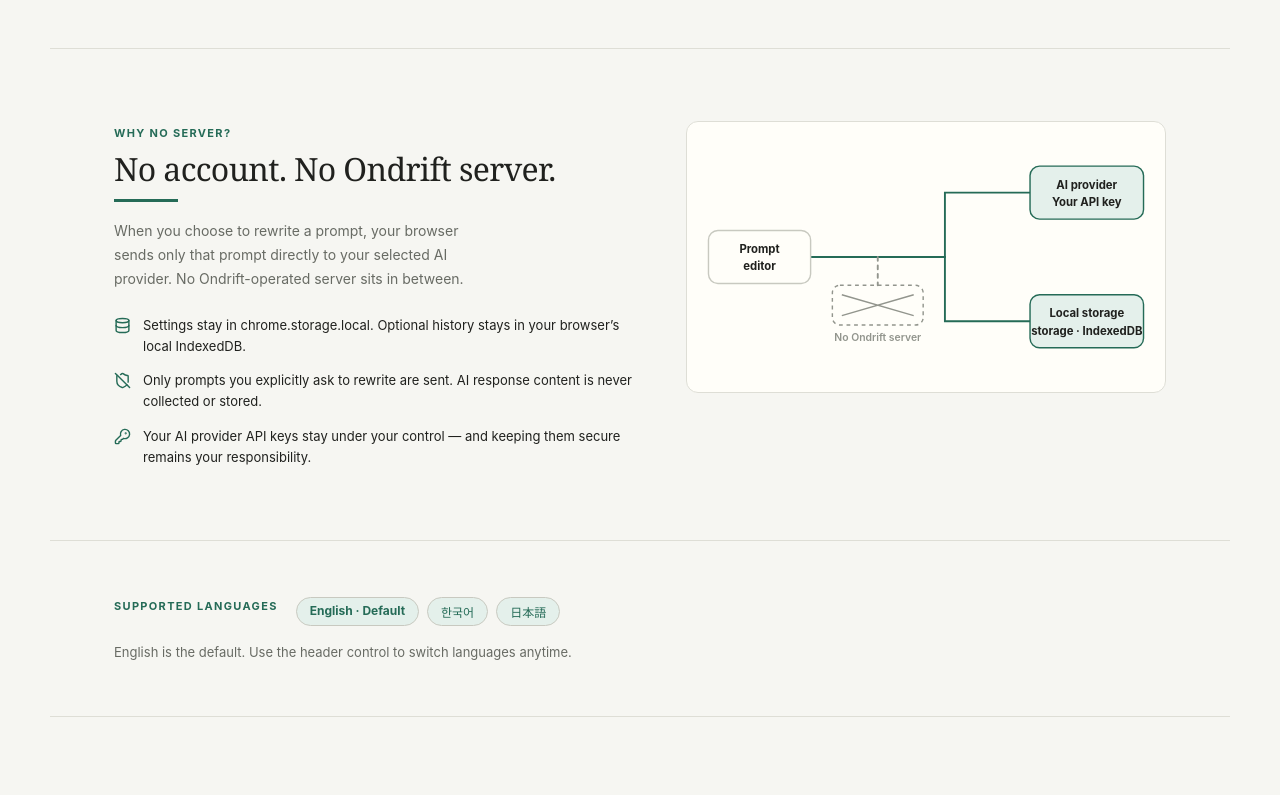
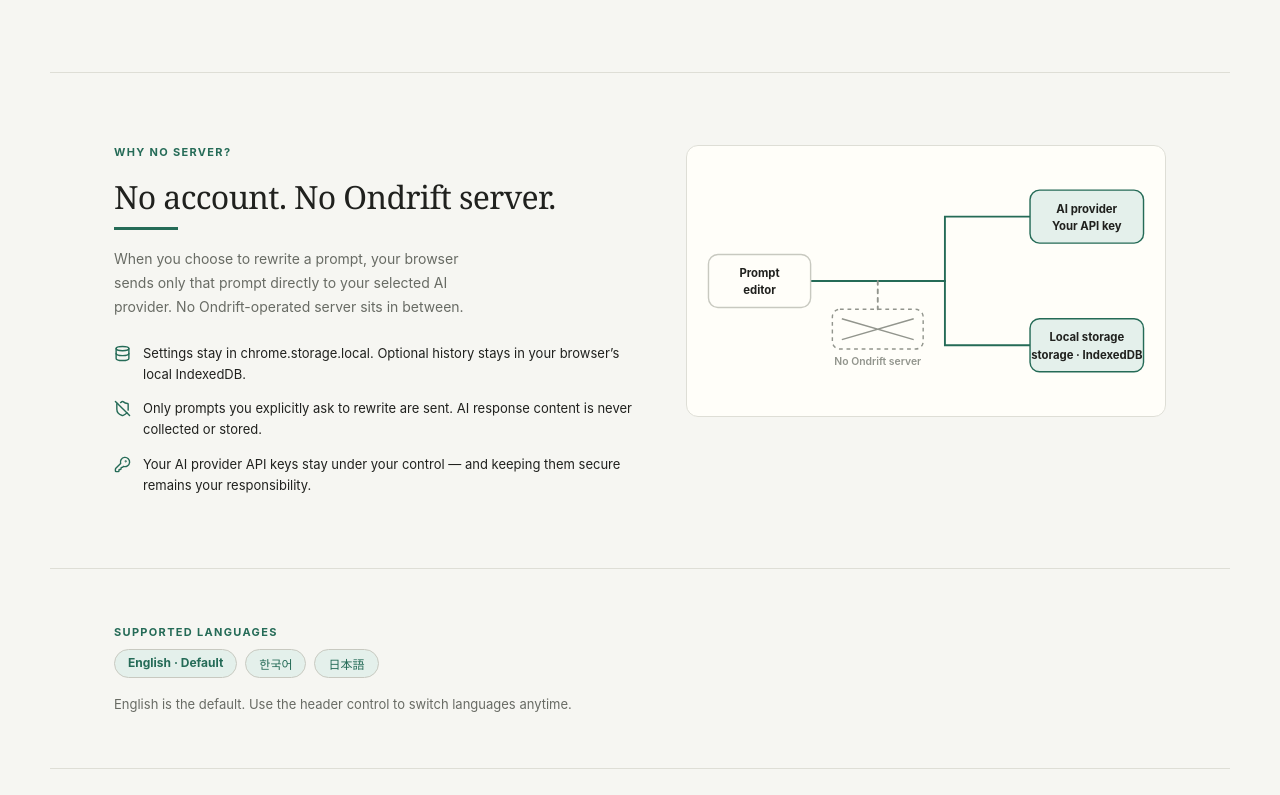
Before and after one commit to Ondrift-labs/Ondrift-FE, a React (Vite) app: page / in a window 1280 px wide. Shown: the part 1185-1980 px from the top of the page. Built offline with nearby package versions, Linux system fonts and the light colour scheme.

Commit message:
fix : align landing section labels above content

```diff
--- a/src/features/landing/landing.css
+++ b/src/features/landing/landing.css
@@ -45,7 +45,7 @@
 .landing .ui-button--primary:hover { background: #1e5949; }
 .landing .ui-button--secondary { color: var(--ink); background: var(--paper); border-color: var(--line-strong); }
 .landing .ui-button--secondary:hover { background: #f0f0ea; border-color: var(--faint); }
-.landing .ui-eyebrow { margin: 0 0 10px; color: var(--accent); font-size: 11px; font-weight: 750; letter-spacing: 0.12em; text-transform: uppercase; }
+.landing .ui-eyebrow { display: block; margin: 0 0 10px; color: var(--accent); font-size: 11px; font-weight: 750; letter-spacing: 0.12em; text-transform: uppercase; }
 
 /* nav */
 .landing-nav { position: sticky; top: 0; z-index: 20; display: flex; align-items: center; gap: 24px; padding: 16px clamp(20px, 5vw, 64px); background: rgb(255 254 249 / 88%); border-bottom: 1px solid var(--line); backdrop-filter: blur(10px); }
@@ -185,7 +185,7 @@
 
 /* language strip */
 .landing-langs { max-width: 1180px; margin: 0 auto; padding: 56px clamp(20px, 5vw, 64px); border-top: 1px solid var(--line); }
-.landing-langs-inner { display: flex; flex-wrap: wrap; align-items: center; gap: 18px; }
+.landing-langs-inner { display: grid; justify-items: start; }
 .landing-langs-pills { display: flex; gap: 8px; }
 .landing-langs-pills span {
   border: 1px solid var(--line-strong); border-radius: 99px; padding: 5px 13px; font-size: 12px; font-weight: 650; background: var(--accent-soft); color: var(--accent);
@@ -195,7 +195,7 @@
 .landing-langs-pills span:nth-child(1) { transition-delay: 80ms; }
 .landing-langs-pills span:nth-child(2) { transition-delay: 200ms; }
 .landing-langs-pills span:nth-child(3) { transition-delay: 320ms; }
-.landing-langs-inner > p { color: var(--muted); font-size: 13px; flex-basis: 100%; }
+.landing-langs-inner > p { margin-top: 18px; color: var(--muted); font-size: 13px; }
 
 /* faq */
 .landing-faq-list { display: grid; gap: 1px; max-width: 760px; background: var(--line); border: 1px solid var(--line); }
```
